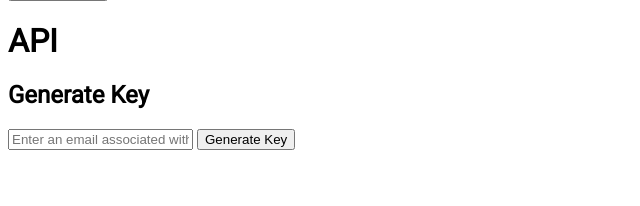
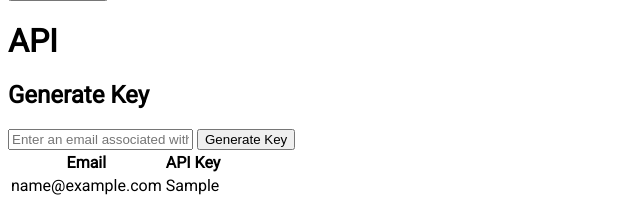
Before and after one commit to adishy/crossmod, a Flask app: template crossmod/templates/settings.html in a window 1280 px wide. Shown: the part 650-856 px from the top of the page, without its empty margins (0-640 px from the left). Before the commit the page ends 800 px from the top, so only its background shows below. Run offline with Flask 2, Linux system fonts and the light colour scheme; the template is opened without the code that fills it: most values are stand-ins (such as "Sample title", 1, 10 or a date in 2020); parts of the project's set-up code (start-up, migrations or seed data) failed here and were passed over.

Commit message:
Finished basic API dashboard to show all registered emails and api keys

```diff
--- a/crossmod/templates/settings.html
+++ b/crossmod/templates/settings.html
@@ -88,5 +88,17 @@
           <input type="text" name="email" placeholder="Enter an email associated with the key"/>
           <input type="submit" name="generate_key" value="Generate Key"/>
         </form>
+        <table>
+          <tr>
+            <th>Email</th>
+            <th>API Key</th>
+          </tr>
+          {% for api_key in api_keys %}
+          <tr>
+            <td>{{ api_key.email }}</td>
+            <td>{{ api_key.api_key }}</td>
+          </tr>
+         {% endfor %}
+        </table>
     </body>
 </html>
--- a/crossmod/views/settings.py
+++ b/crossmod/views/settings.py
@@ -96,5 +96,7 @@ def settings():
         return flask.redirect(flask.url_for('settings'))
 
     subreddits = [row for row in db.database_session.query(SubredditSettingsTable).all()]
-    context = { 'subreddits': subreddits }
+    api_keys = [row for row in db.database_session.query(ApiKeyTable).all()]
+    context = { 'subreddits': subreddits,
+                'api_keys': api_keys }
     return flask.render_template('settings.html', **context)
```
